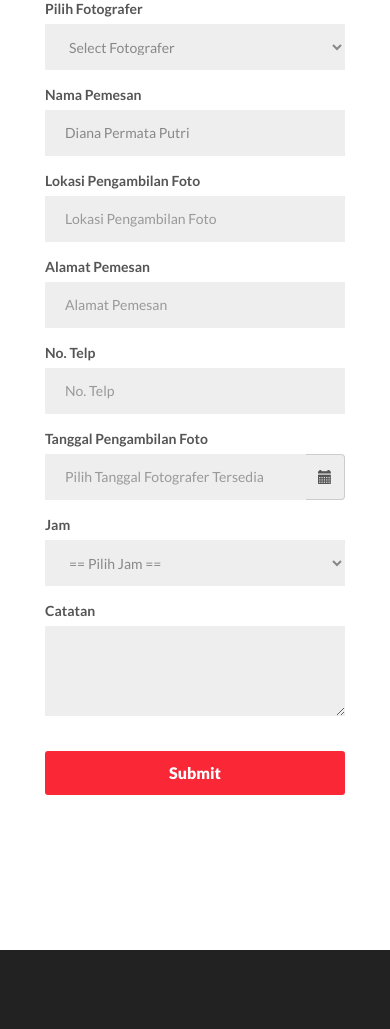
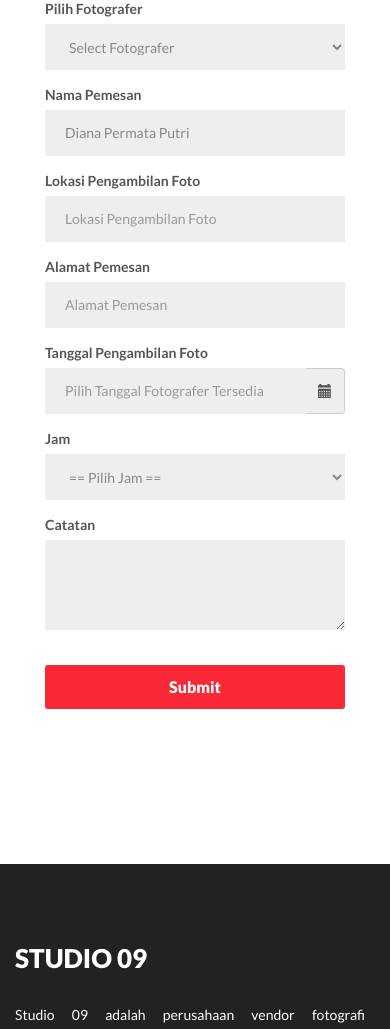
Before and after one commit to dianaPermata/project-kp, a PHP site: page /kp-Studio09/booking.php?id=1 in a window 390 px wide. Shown: the part 778-1807 px from the top of the page. Run offline with PHP 8.4, Linux system fonts and the light colour scheme; a user stored in the database is signed in; data comes from the database, SQL or seed files in the repository; data that the repository does not hold is empty; some libraries are stand-ins or nearby versions.

Commit message:
Fix phone number input in booking form

```diff
--- a/booking.php
+++ b/booking.php
@@ -29,10 +29,10 @@ if(isset($_POST['submit'])){
 	$no_telp = $_POST['no_telp'];
 
 
-	$booking_sql = "INSERT INTO booking (id_booking, nama, tgl_take, jam_take, lokasi_take, no_telp, fotografer)
-			   VALUES('$trx','$nama','$fromdate','$jam','$lokasi_take','$no_telp','$fotografer_name')";
-	$sql 	= "INSERT INTO transaksi (id_trx,email,id_paket,tgl_trx,stt_trx,tgl_take,jam_take,lokasi_take,catatan,fotografer)
-			   VALUES('$trx','$email','$id','$tglnow','$stt','$fromdate','$jam', '$lokasi_take', '$cat','$fotografer_name')";
+	$booking_sql = "INSERT INTO booking (id_booking, nama, tgl_take, jam_take, lokasi_take, fotografer)
+			   VALUES('$trx','$nama','$fromdate','$jam','$lokasi_take','$fotografer_name')";
+	$sql 	= "INSERT INTO transaksi (id_trx,email,id_paket,tgl_trx,stt_trx,tgl_take,jam_take,lokasi_take,catatan,fotografer,no_telp)
+			   VALUES('$trx','$email','$id','$tglnow','$stt','$fromdate','$jam', '$lokasi_take', '$cat','$fotografer_name','$no_telp')";
 	$query_booking = mysqli_query($koneksidb,$booking_sql);
 	$query = mysqli_query($koneksidb,$sql);
 	if($query && $query_booking){
@@ -127,6 +127,7 @@ return true;
         <form method="post" name="sewa" onSubmit="return valid();">
 			<input type="hidden" class="form-control" name="id"  value="<?php echo $id;?>"required>
     		<input type="hidden" class="form-control" name="email"  value="<?php echo $id;?>"required>
+			<input type="hidden" id="no_telp" name="no_telp">
 			<div class="form-group">
 				<label>Pilih Fotografer</label>
 				<select class="form-control" name="fotografer_name" id="fotografer_name" required="true">
@@ -142,7 +143,7 @@ return true;
 					if (mysqli_num_rows($result_fotografer) > 0) {
 						// Loop through the result and for each row, create an option with the value and display text set to the fotografer's name
 						while($row_fotografer = mysqli_fetch_assoc($result_fotografer)) {
-							echo '<option value="' . $row_fotografer["name"] . '">' . $row_fotografer["name"] . '</option>';
+							echo '<option value="' . $row_fotografer["name"] . '" data-no-telp="' . $row_fotografer["no_telp"] . '">' . $row_fotografer["name"] . '</option>';
 						}
 					} else {
 						echo '<option value="">No Fotografer Available</option>';
@@ -161,10 +162,6 @@ return true;
 			<div class="form-group">
 			<label>Alamat Pemesan</label>
 				<input type="text" class="form-control" name="alamat" placeholder="Alamat Pemesan" required>
-			</div>
-			<div class="form-group">
-			<label>No. Telp</label>
-			<input type="text" class="form-control" name="no_telp" placeholder="No. Telp" pattern="[0-9]+" title="Please enter only numbers" required>
 			</div>
 			<div class="form-group">
 				<label>Tanggal Pengambilan Foto</label><br/>
@@ -230,6 +227,9 @@ return true;
 
     // Fetch the booked dates when the photographer selection changes
     $('#fotografer_name').change(function() {
+		var selectedOption = $(this).find('option:selected');
+		var noTelp = selectedOption.data('no-telp');
+		$('#no_telp').val(noTelp);
         var fotografer_name = $(this).val();
 
 		        // Clear the date input field
```
